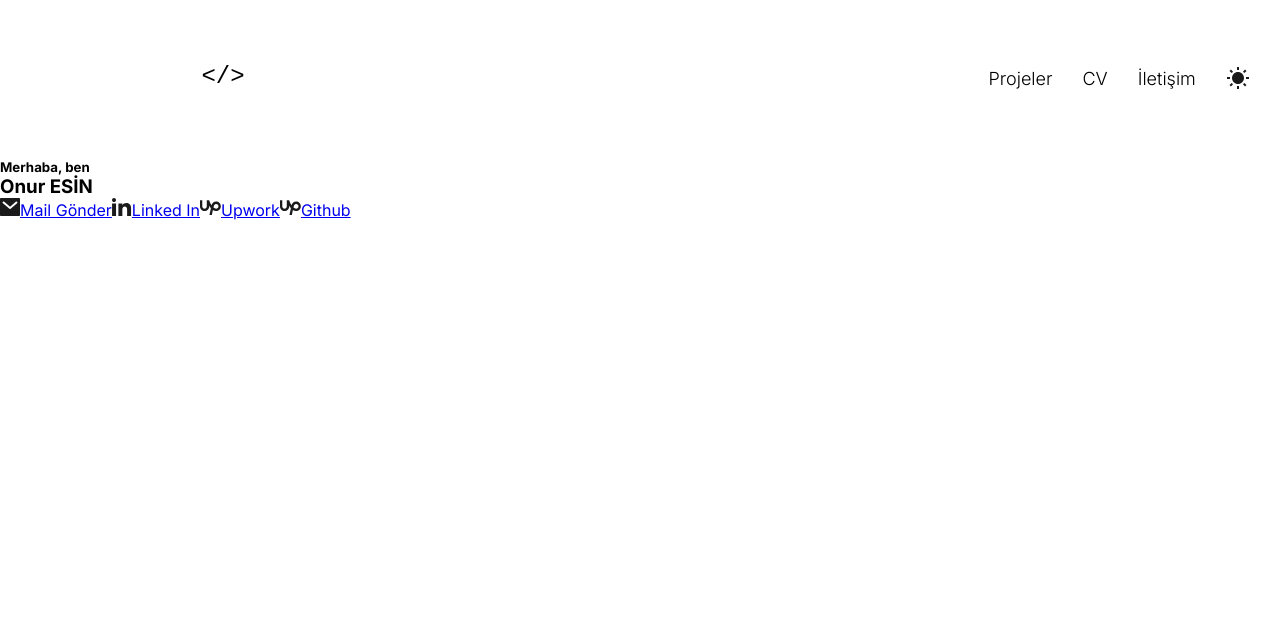
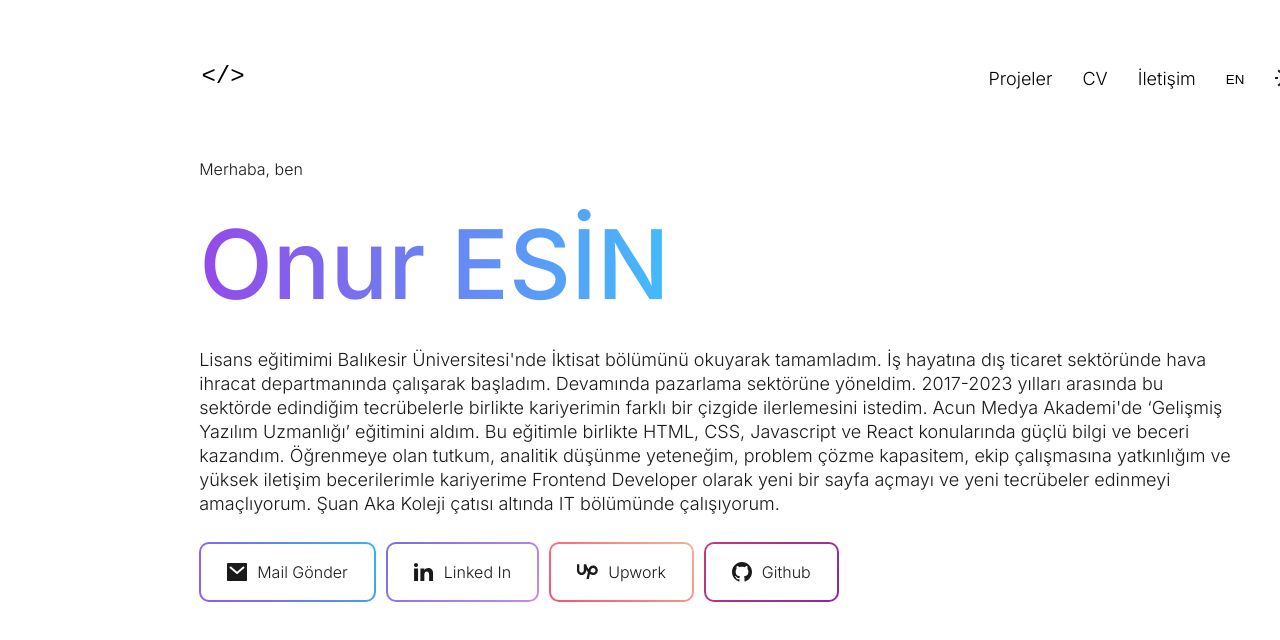
Before and after one commit to onuresin/my-react-portfolio2025, a React (Vite) app: page / in a window 1280 px wide. Shown: the top 640 px of the page. Built offline with nearby package versions, Linux system fonts and the light colour scheme.

Commit message:
kişisel bilgiler kısmı ve sosyal medya linkledi eklendi. css ile animasyonlar eklendi

```diff
--- a/src/App.css
+++ b/src/App.css
@@ -9,6 +9,7 @@
   --Black: #000;
   --White: #FFF;
   --HalfBlack: #111;
+  --Black05: #1A1A1A;
 }
 body {
   width: 1440px;
@@ -96,3 +97,151 @@ body.dark .links-header a {
 
 
 /*HERO SECTION*/
+.hero-container {
+  width: 100%;
+}
+.hero-inner {
+  display: flex;
+  flex-direction: column;
+  gap: 26px;
+  width: 74%;
+  margin: 0 auto;
+  padding-inline: 12px;
+}
+.hero-info {
+  display: flex;
+  flex-direction: column;
+  gap: 27px;
+}
+.info-1 h5{
+  font-size: 16px;
+  font-style: normal;
+  font-weight: 300;
+  color: var(--Black05) ;
+}
+.info-2 {
+  display: flex;
+  flex-direction: column;
+  gap: 26px;
+}
+.info-2 h3 {
+  font-size: 96px;
+  font-style: normal;
+  font-weight: 500;
+  background: linear-gradient(90deg, #9845E8 -1.72%, #33D2FF 54.05%, #DD5789 99.78%);
+  background-clip: text;
+  -webkit-background-clip: text;
+  -webkit-text-fill-color: transparent;
+}
+.info-2 p {
+  font-size: 18px;
+  font-style: normal;
+  font-weight: 300;
+  line-height: 24px; /* 133.333% */
+  color: var(--Black05);
+}
+.hero-links {
+  display: flex;
+  align-items: center;
+  gap: 10px;
+  justify-content: start;
+}
+.hero-links a {
+  display: flex;
+  align-items: center;
+  padding: 16px 26px;
+  gap: 10px;
+  text-decoration: none;
+  font-size: 16px;
+  font-style: normal;
+  font-weight: 300;
+  line-height: 24px; /* 150% */
+  color: var(--Black05);
+  justify-content: first baseline;
+}
+/*Animasyonlu Butonlar*/
+@keyframes borderMove {
+  0% {
+    background-position: 0% 50%;
+  }
+  100% {
+    background-position: 100% 50%;
+  }
+}
+.mailSend {
+  position: relative;
+  border: 2px solid transparent;
+  border-radius: 10px;
+  /* Hem içi beyaz hem border gradient */
+  background:
+    linear-gradient(white, white) padding-box,
+    linear-gradient(51deg, #9358F7 0.87%, #9259F7 7.31%, #8E5DF6 13.75%, #8862F5 20.19%, #806BF4 26.63%, #7575F2 33.07%, #6882F0 39.51%, #5990EE 45.95%, #4A9FEB 52.39%, #3BADE9 58.84%, #2EBAE7 65.28%, #23C4E5 71.72%, #1BCDE4 78.16%, #15D2E3 84.6%, #11D6E2 91.04%, #10D7E2 97.48%) border-box;
+    background-size: 200% 200%;
+    background-position: 0% 50%;
+    animation: borderMove 2.5s linear infinite;
+    transition: box-shadow 0.4s, border-color 0.3s;
+    box-shadow: 0 0 0px 0px transparent;
+}
+
+.mailSend:hover {
+  background-position: 100% 50%;  /* Hover'da sağa kayacak */
+  box-shadow: 0 0 16px 2px #6964DE;
+  border-color: #8ffff9;
+}
+.linkedIn {
+  position: relative;
+  border: 2px solid transparent;
+  border-radius: 10px;
+  /* Hem içi beyaz hem border gradient */
+  background:
+    linear-gradient(white, white) padding-box,
+    linear-gradient(135deg, #6964DE 2.88%, #FCA6E9 100%) border-box;
+    background-size: 200% 200%;
+    background-position: 0% 50%;
+    animation: borderMove 2.5s linear infinite;
+    transition: box-shadow 0.4s, border-color 0.3s;
+    box-shadow: 0 0 0px 0px transparent;
+}
+.linkedIn:hover {
+  background-position: 100% 50%;  /* Hover'da sağa kayacak */
+  box-shadow: 0 0 16px 2px #6964DE;
+  border-color: #f5b4e7;
+}
+.up-work {
+  position: relative;
+  border: 2px solid transparent;
+  border-radius: 10px;
+  /* Hem içi beyaz hem border gradient */
+  background:
+    linear-gradient(white, white) padding-box,
+    linear-gradient(45deg, #F4426C 6.41%, #FBF2B1 98.99%) border-box;
+    background-size: 200% 200%;
+    background-position: 0% 50%;
+    animation: borderMove 2.5s linear infinite;
+    transition: box-shadow 0.4s, border-color 0.3s;
+    box-shadow: 0 0 0px 0px transparent;
+}
+.up-work:hover {
+  background-position: 100% 50%;  /* Hover'da sağa kayacak */
+  box-shadow: 0 0 16px 2px #6964DE;
+  border-color: #F4426C;
+}
+.gitHub {
+  position: relative;
+  border: 2px solid transparent;
+  border-radius: 10px;
+  /* Hem içi beyaz hem border gradient */
+  background:
+    linear-gradient(white, white) padding-box,
+    linear-gradient(132deg, #D24074 -0.67%, #6518B4 102.54%) border-box;
+    background-size: 200% 200%;
+    background-position: 0% 50%;
+    animation: borderMove 2.5s linear infinite;
+    transition: box-shadow 0.4s, border-color 0.3s;
+    box-shadow: 0 0 0px 0px transparent;
+}
+.gitHub:hover {
+  background-position: 100% 50%;  /* Hover'da sağa kayacak */
+  box-shadow: 0 0 16px 2px #6964DE;
+  border-color: #0826866c;
+}
--- a/src/components/Header.jsx
+++ b/src/components/Header.jsx
@@ -30,6 +30,7 @@ export default function Header () {
                     <a href="#" className="nav-link" id="projects"> Projeler</a>
                     <a href="#" className="nav-link" id="resume">CV</a>
                     <a href="#" className="nav-link" id="contact">İletişim</a>
+                    <button className="lang-button">EN</button>
                     <button className="theme-toggle" onClick={toggleTheme}>
                         <img src={darkMode ? sunIconWhite : sunIconBlack} alt="tema değiştir"/>
                     </button>
--- a/src/components/Hero.jsx
+++ b/src/components/Hero.jsx
@@ -1,24 +1,29 @@
 import SendMailBlack from "../assets/send-mail-black.svg";
 import LinkedInBlack from "../assets/linkedIn-black.svg";
 import UpWorkBlack from "../assets/upwork-black.svg";
-import GitHubBlack from "../assets/upwork-black.svg";
+import GitHubBlack from "../assets/github-black.svg";
 
 export default function Hero () {
     return (
         <div className="hero-container">
+            <div className="hero-inner">
                 <div className="hero-info">
                     <div className="info-1">
                         <h5>Merhaba, ben</h5>
                     </div>
                     <div className="info-2">
                         <h3>Onur ESİN</h3>
+                        <p>
+                            Lisans eğitimimi Balıkesir Üniversitesi'nde İktisat bölümünü okuyarak tamamladım. İş hayatına dış ticaret sektöründe hava ihracat departmanında çalışarak başladım. Devamında pazarlama sektörüne yöneldim. 2017-2023 yılları arasında bu sektörde edindiğim tecrübelerle birlikte kariyerimin farklı bir çizgide ilerlemesini istedim. Acun Medya Akademi'de ‘Gelişmiş Yazılım Uzmanlığı’ eğitimini aldım. Bu eğitimle birlikte HTML, CSS, Javascript ve React konularında güçlü bilgi ve beceri kazandım. Öğrenmeye olan tutkum, analitik düşünme yeteneğim, problem çözme kapasitem, ekip çalışmasına yatkınlığım ve yüksek iletişim becerilerimle kariyerime Frontend Developer olarak yeni bir sayfa açmayı ve yeni tecrübeler edinmeyi amaçlıyorum. Şuan Aka Koleji çatısı altında IT bölümünde çalışıyorum.
+                        </p>
                     </div>
                 </div>
                 <div className="hero-links">
-                <a href="#" target="blank" className="social-links"><img src={SendMailBlack} alt="send mail"/>Mail Gönder</a>
-                <a href="https://www.linkedin.com/in/onuresin/" target="blank" className="social-links"><img src={LinkedInBlack} alt="linkedin" />Linked In</a>
-                <a href="#" target="blank" className="social-links"><img src={UpWorkBlack} alt="upwork" />Upwork</a>
-                <a href="https://github.com/onuresin" target="blank" className="social-links"><img src={GitHubBlack} alt="github"/>Github</a>
+                    <a href="#" target="blank" className="social-links mailSend"><img src={SendMailBlack} alt="send mail"/>Mail Gönder</a>
+                    <a href="https://www.linkedin.com/in/onuresin/" target="blank" className="social-links linkedIn"><img src={LinkedInBlack} alt="linkedin" />Linked In</a>
+                    <a href="#" target="blank" className="social-links up-work"><img src={UpWorkBlack} alt="upwork" />Upwork</a>
+                    <a href="https://github.com/onuresin" target="blank" className="social-links gitHub"><img src={GitHubBlack} alt="github"/>Github</a>
+                </div>
             </div>
         </div>
     )
```
Lines whose indentation alone changed are shown as unchanged.
